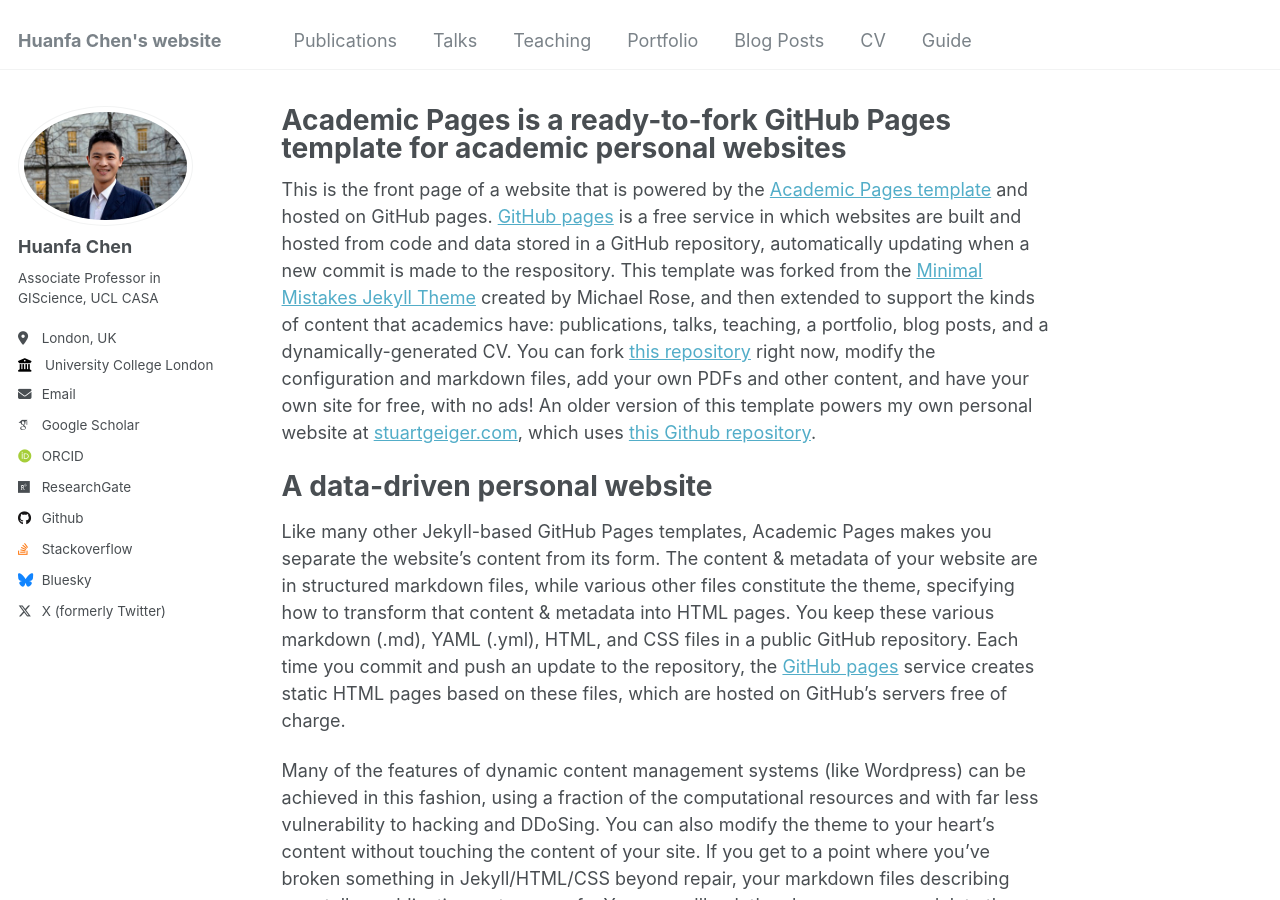
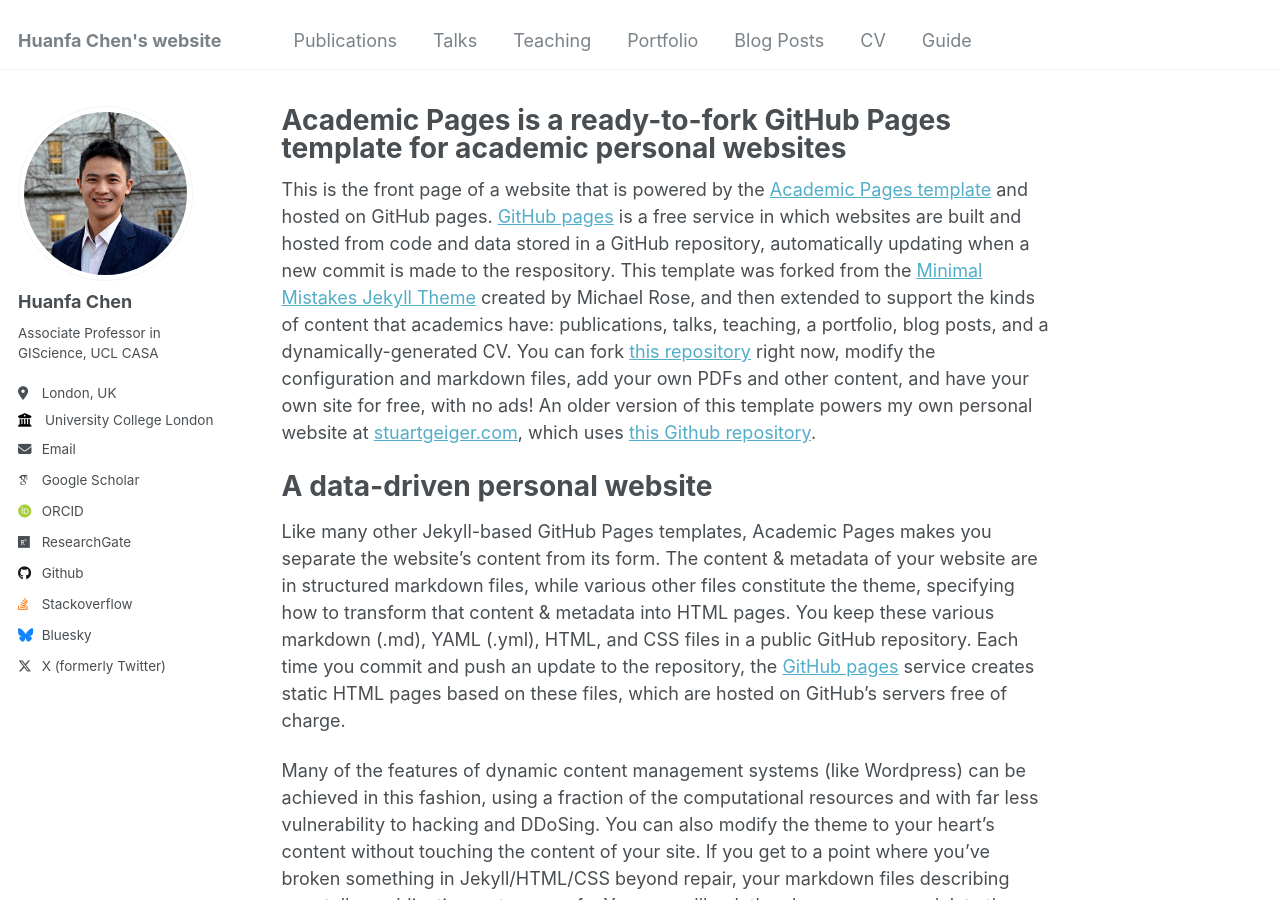
Before and after one commit to huanfachen/huanfachen.github.io, a Jekyll site: the page built from _pages/about.md, in a window 1280 px wide and 900 px high. Built offline with Jekyll 4.4.1, drawn with Linux system fonts in a browser that asks for light colours; some web fonts are replaced.

Commit message:
update profile using 240*240

```diff
--- a/_config.yml
+++ b/_config.yml
@@ -21,7 +21,7 @@
 #               Additional customization can be done by editing /_includes/author-profile.html
 author:
   # Biographic information
-  avatar           : "huanfa_ucl.png"
+  avatar           : "huanfa_ucl_240_240.png"
   name             : "Huanfa Chen"
   pronouns         : # example: "she/her"
   bio              : "Associate Professor in GIScience, UCL CASA"
```
Also changed, not shown: images/Huanfa_ucl_240_240.png (added).
